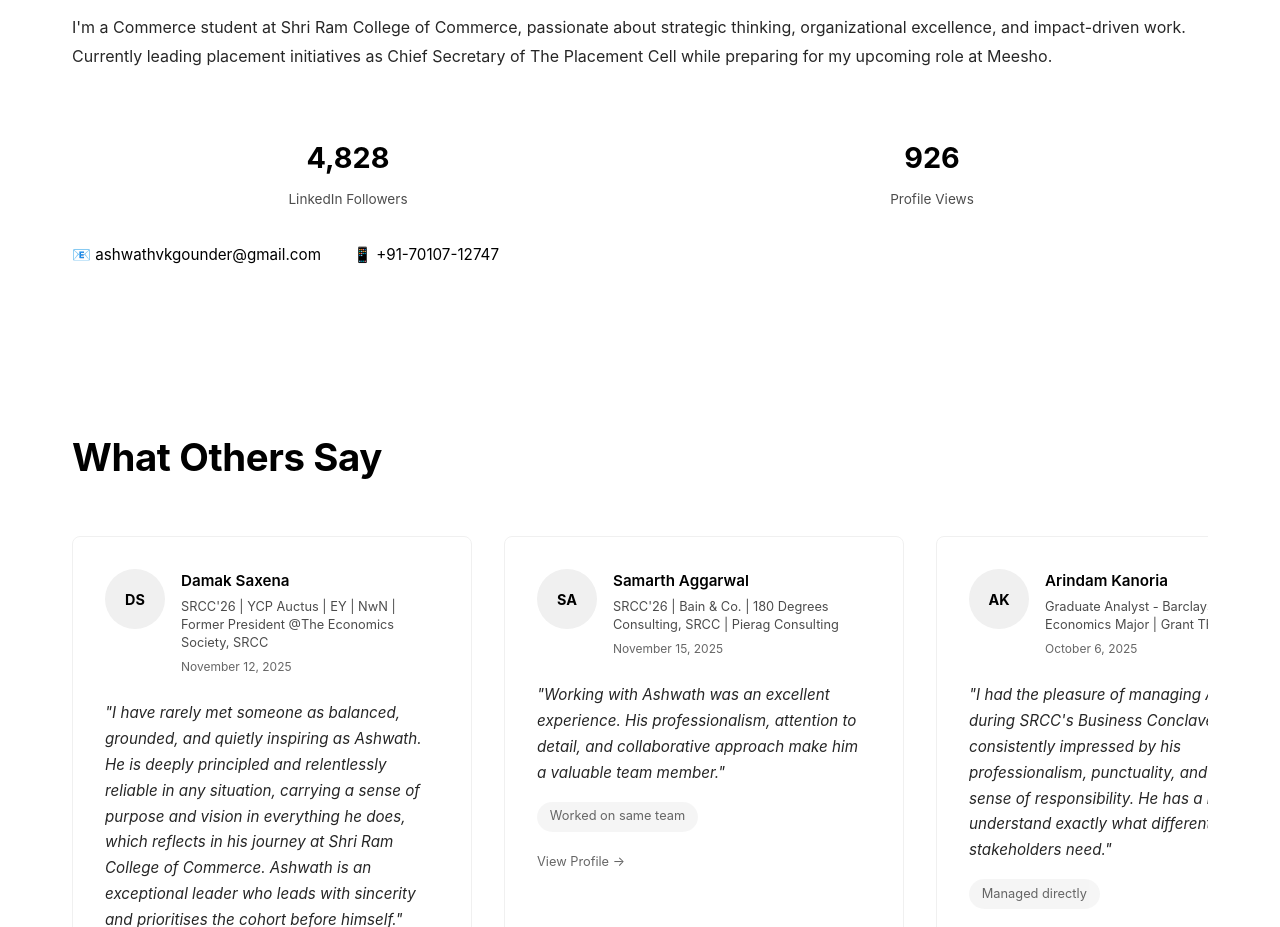
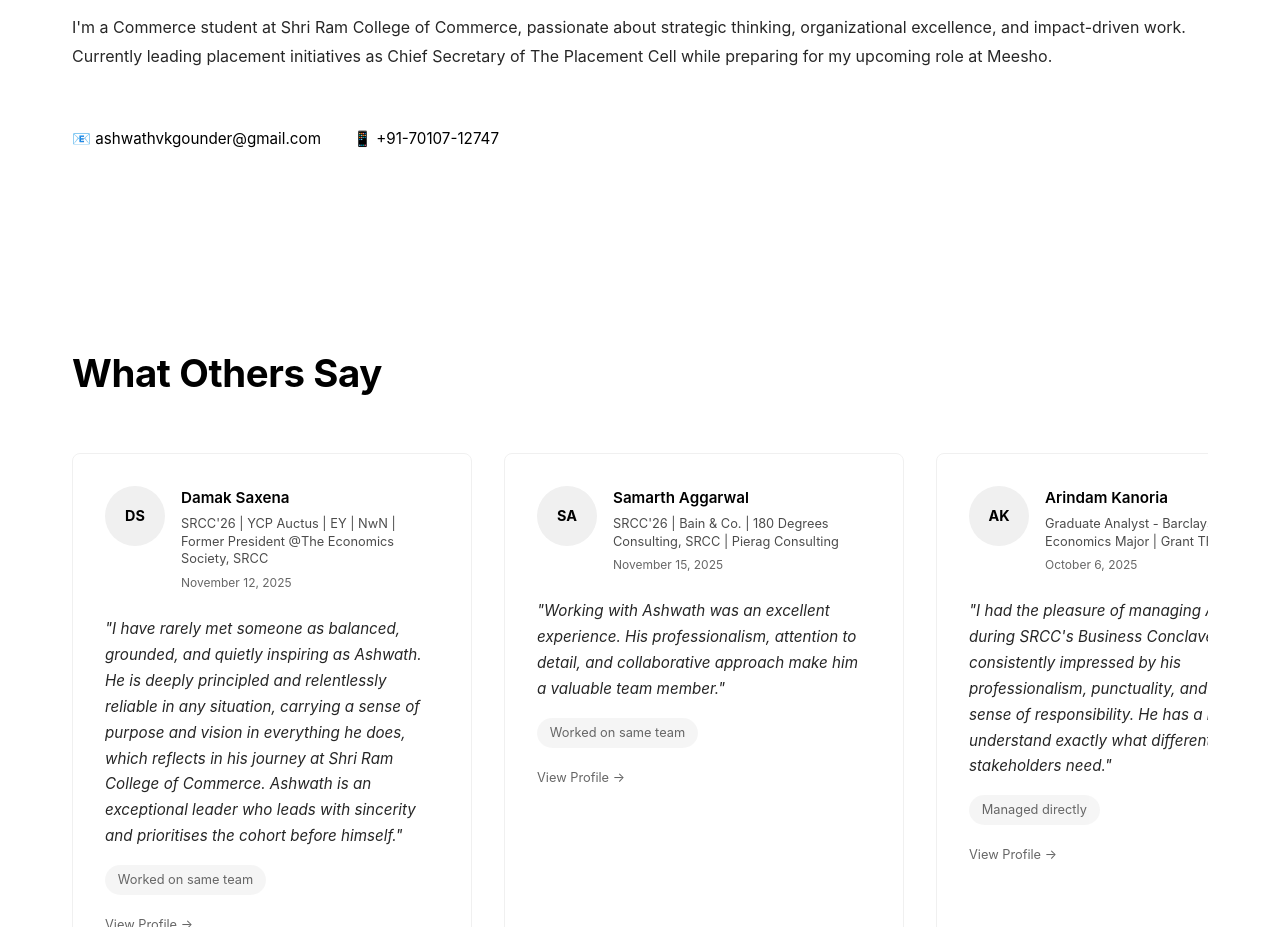
Before and after one commit to ashwathvkgounder/profile, a plain HTML site: page index final.html in a window 1280 px wide. Shown: the part 1040-1967 px from the top of the page. Drawn offline with Linux system fonts and the light colour scheme.

Commit message:
Update index final.html

```diff
--- a/index final.html
+++ b/index final.html
@@ -746,17 +746,6 @@
             -->
             <p class="about-text">I'm a Commerce student at Shri Ram College of Commerce, passionate about strategic thinking, organizational excellence, and impact-driven work. Currently leading placement initiatives as Chief Secretary of The Placement Cell while preparing for my upcoming role at Meesho.</p>
 
-            <div class="stats">
-                <div class="stat">
-                    <div class="stat-number">4,828</div>
-                    <div class="stat-label">LinkedIn Followers</div>
-                </div>
-                <div class="stat">
-                    <div class="stat-number">926</div>
-                    <div class="stat-label">Profile Views</div>
-                </div>
-            </div>
-        </div>
         <div class="contact-info scroll-reveal">
             <!--
             *** EDIT CONTACT INFO HERE ***
```
